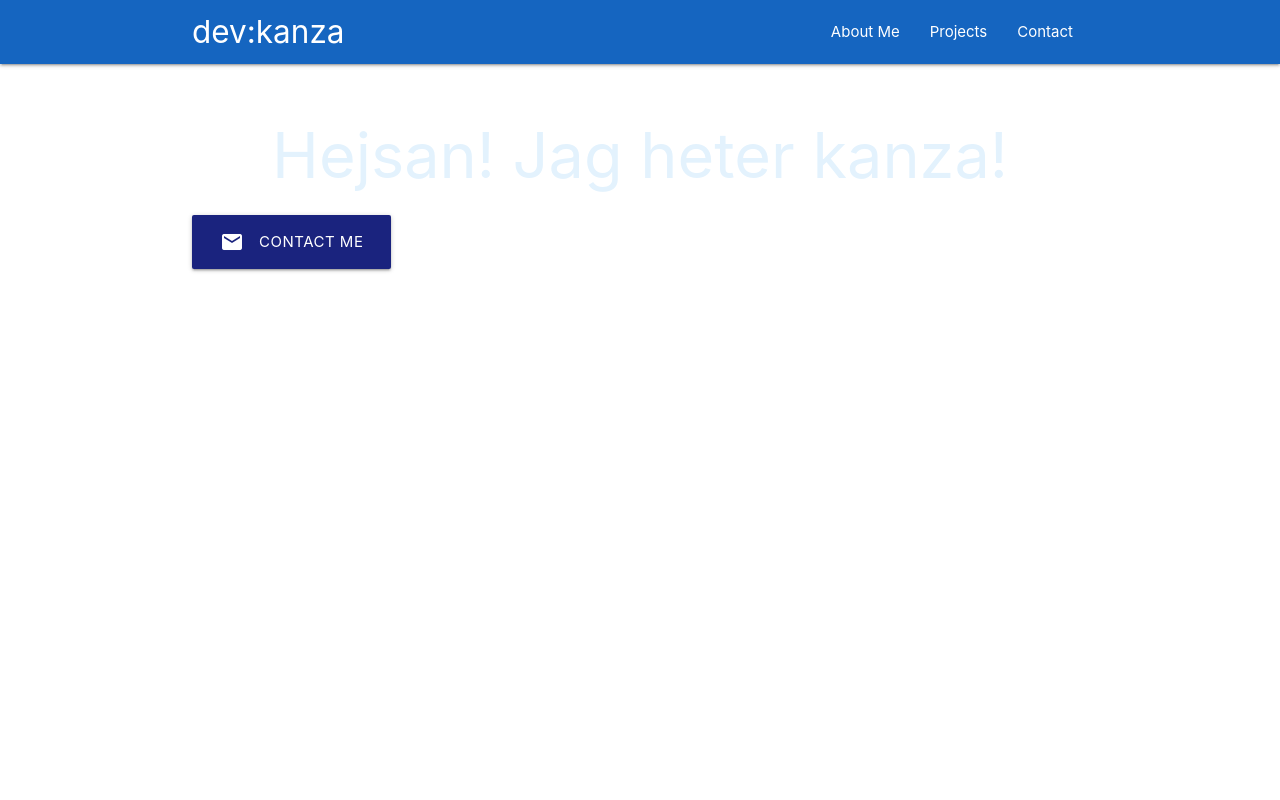
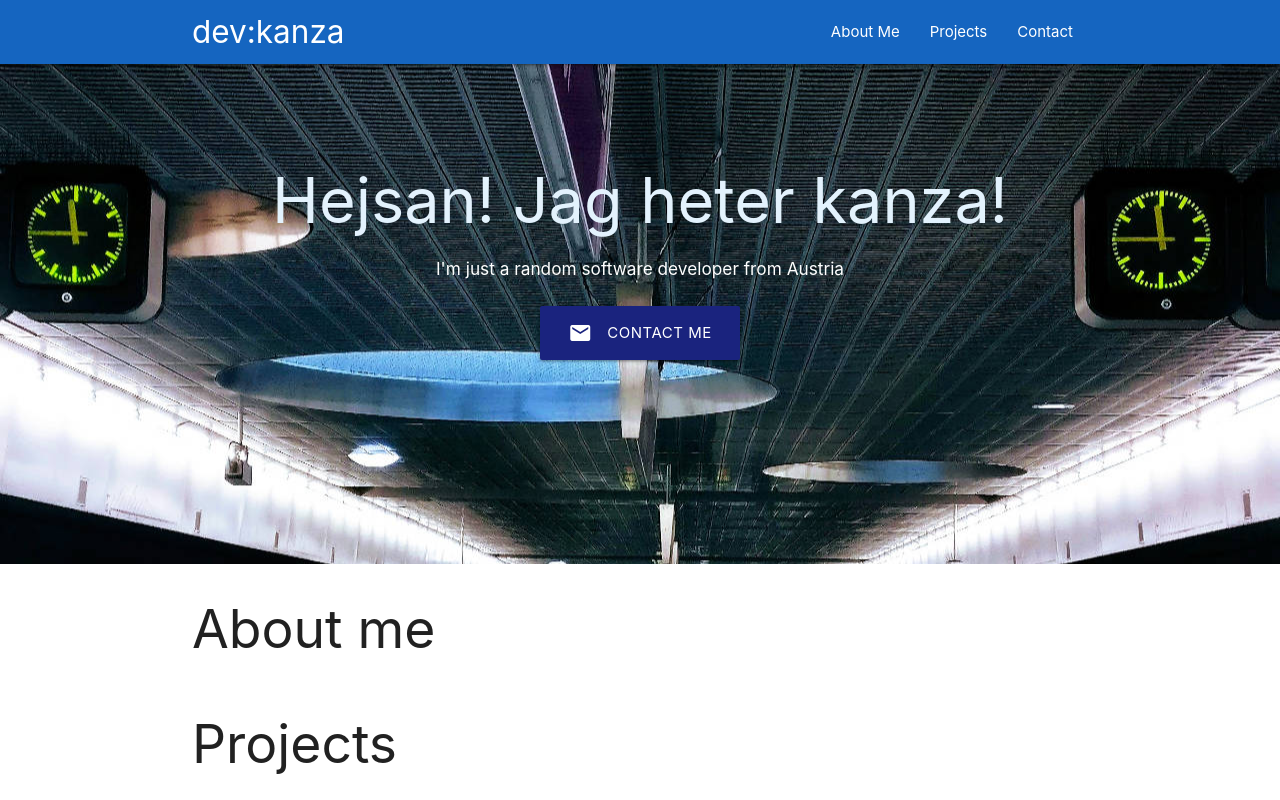
Before and after one commit to devkanza/devkanza.github.io, a plain HTML site: page index.html in a window 1280 px wide. Shown: the top 800 px of the page. Drawn offline with nearby package versions, Linux system fonts and the light colour scheme.

Commit message:
modified:   index.html: bugfixes  	new file:   js/script.js

```diff
--- a/index.html
+++ b/index.html
@@ -19,16 +19,21 @@
             </ul>
         </div>
     </nav>
-    <section class="index-banner">
+    <section class="parallax-container">
         <div class="container">
             <div class="section">
+                <br />
+                <br />
                 <h1 class="header center blue-text text-lighten-5">Hejsan! Jag heter kanza!</h1>
-                <a class="center waves-effect waves-light btn-large indigo darken-4"><i class="material-icons left">email</i>Contact me</a>
+                <div class="row center">
+                    <h6 class="white-text">I'm just a random software developer from Austria</h6>
+                </div>
+                <div class="row center">
+                    <a class="center waves-effect waves-light btn-large indigo darken-4" href="#footer"><i class="material-icons left">email</i>Contact me</a>
+                </div>
             </div>
         </div>
-        <div class="parallax-container">
-            <div class="parallax"><img src="img/prater.jpg"></div>
-        </div>
+        <div class="parallax"><img src="img/prater.jpg"></div>
     </section>
     <section id="aboutme">
         <div class="container">
@@ -63,6 +68,7 @@
     </footer>
     <script type="text/javascript" src="https://code.jquery.com/jquery-2.1.1.min.js"></script>
     <script type="text/javascript" src="https://cdnjs.cloudflare.com/ajax/libs/materialize/0.98.0/js/materialize.min.js"></script>
+    <script type="text/javascript" src="js/script.js"></script>
 </body>
 
 </html>
--- /dev/null
+++ b/js/script.js
@@ -0,0 +1,3 @@
+$(document).ready(function(){
+      $('.parallax').parallax();
+});
```
